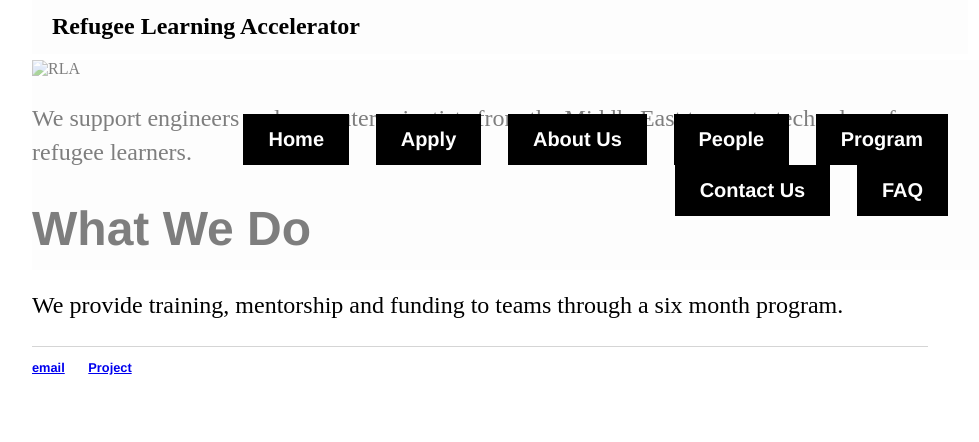
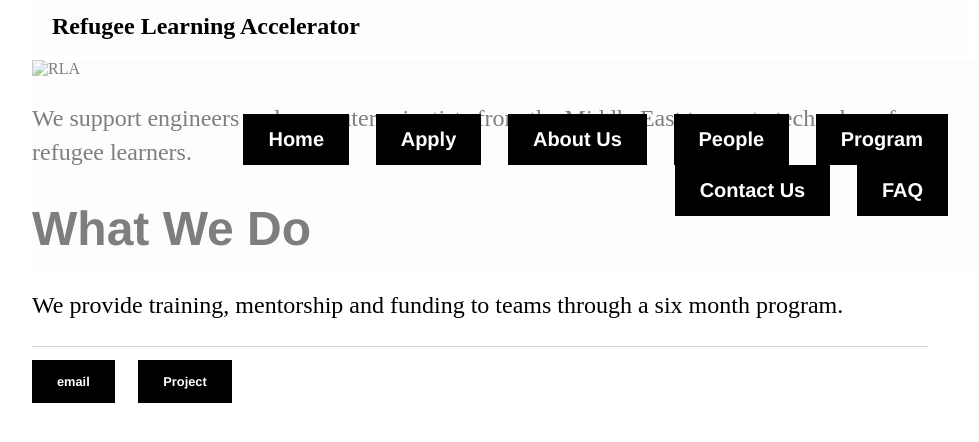
Before and after one commit to Refugee-Learning-Accelerator/Refugee-Learning-Accelerator.github.io, a Jekyll site: the page built from index.html, in a window 1280 px wide. Shown: the top 442 px of the page, without its empty margins (160-1139 px from the left). Built offline with Jekyll 4.4.1, drawn with Linux system fonts in a browser that asks for light colours.

Commit message:
Update landingpage.html

```diff
--- a/_layouts/landingpage.html
+++ b/_layouts/landingpage.html
@@ -31,8 +31,8 @@
 			</div><!-- /.container -->
 			<footer>
 	    			<ul>
-	        		<li><a href="mailto:refugees@media.mit.edu">email</a></li>
-	        		<li><a href="https://www.media.mit.edu/projects/refugee-learning-accelerator/overview/">Project</a></li>
+	        		<li><a href="mailto:refugees@media.mit.edu" class="class2">email</a></li>
+	        		<li><a href="https://www.media.mit.edu/projects/refugee-learning-accelerator/overview/" class="class2">Project</a></li>
 				</ul>
 			</footer>
 		</body>
```
